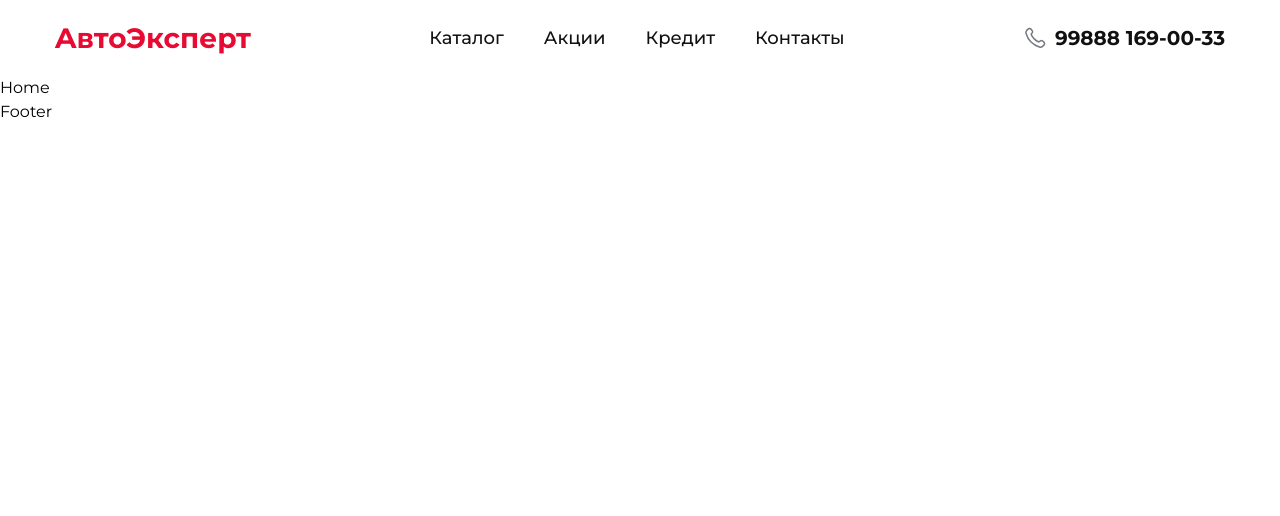
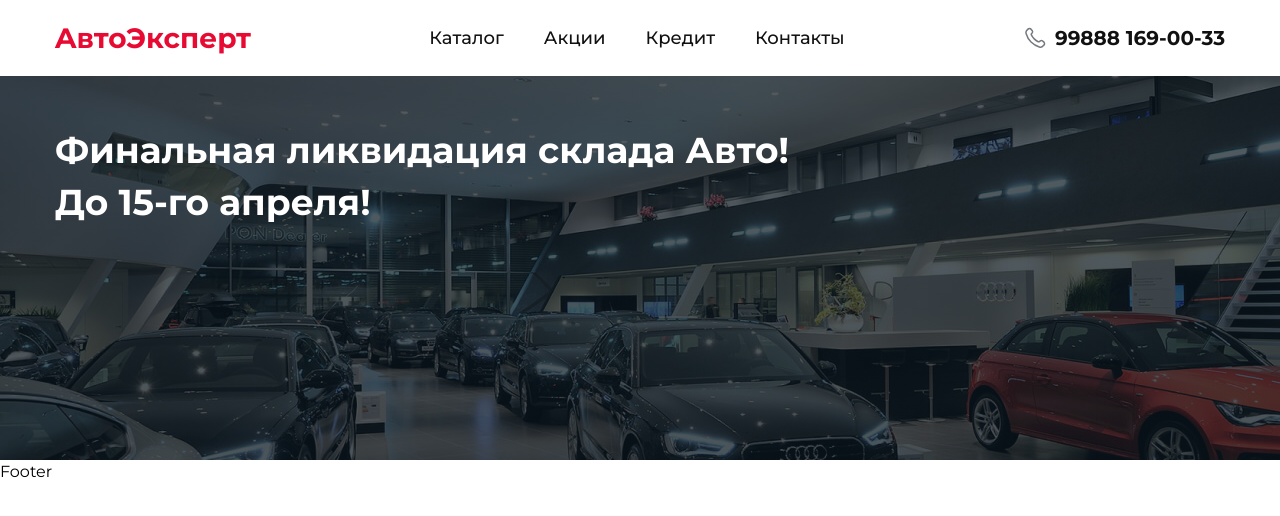
Before and after one commit to Andarov/moshina-bozor, a React (Vite) app: page / in a window 1280 px wide. Shown: the top 516 px of the page. Built offline with nearby package versions, Linux system fonts and the light colour scheme.

Commit message:
Add site hero only desctop version

```diff
--- /dev/null
+++ b/src/components/Hero.jsx
@@ -0,0 +1,15 @@
+import React from 'react'
+
+const Hero = () => {
+  return (
+    <div className='bg-heroBg min-h-96 w-full pt-12 bg-111/40'>
+        <div className="w-full max-w-base mx-auto px-5">
+            <p className='text-4xl leading-[52px] font-bold text-white'>Финальная ликвидация склада Авто!
+            <br />
+            До 15-го апреля!</p>
+        </div>
+    </div>
+  )
+}
+
+export default Hero
--- a/src/pages/Home.jsx
+++ b/src/pages/Home.jsx
@@ -1,10 +1,10 @@
 import React from 'react'
-import Header from '../components/Header'
+import Hero from '../components/Hero'
 
 const Home = () => {
   return (
     <>
-        Home
+        <Hero/>
     </>
   )
 }
--- a/tailwind.config.js
+++ b/tailwind.config.js
@@ -15,6 +15,9 @@ export default {
       },
       maxWidth:{
         'base': '1210px'
+      },
+      backgroundImage:{
+        'heroBg': "linear-gradient(180deg, rgba(9, 22, 31, 0.70) 0%, #09161F 1000%), url('./img/heroBg.jpg')"
       }
     },
   },
```
Also changed, not shown: src/img/heroBg.jpg (added).
